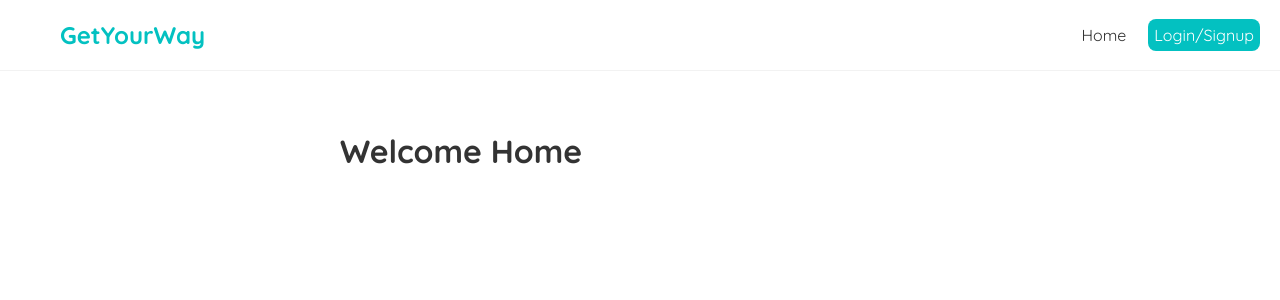
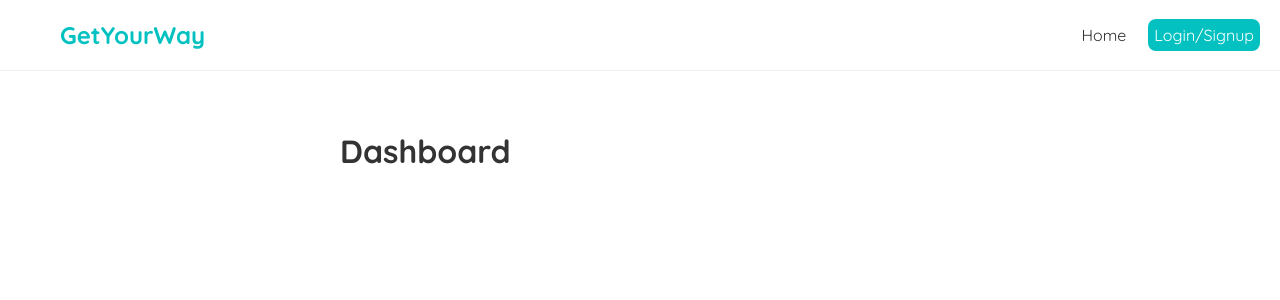
Before and after one commit to CaptainCavalier/Sky-BootcampProject, a React (Create React App) app in the folder frontend/: page / in a window 1280 px wide. Shown: the top 300 px of the page. Built offline with nearby package versions, Linux system fonts and the light colour scheme; no server answers.

Commit message:
created a routes file to handle navigation and reorganized files into filders for a neater easier to wokr with application

```diff
--- a/frontend/Data/db.json
+++ b/frontend/Data/db.json
@@ -1,10 +1,5 @@
 {
   "loginData": [
-    {
-      "username": "Coreywright476",
-      "password": "password",
-      "id": 1
-    },
     {
       "username": "tribute1",
       "password": "password1234",
@@ -24,6 +19,16 @@
       "username": "CoreyWright",
       "password": "1234",
       "id": 7
+    },
+    {
+      "username": "tribute4",
+      "password": "123454566",
+      "id": 8
+    },
+    {
+      "username": "tribute7",
+      "password": "pass123456",
+      "id": 9
     }
   ]
 }
--- a/frontend/package.json
+++ b/frontend/package.json
@@ -40,5 +40,9 @@
       "last 1 firefox version",
       "last 1 safari version"
     ]
+  },
+  "devDependencies": {
+    "cors": "^2.8.5",
+    "express": "^4.18.2"
   }
 }
--- a/frontend/src/App.js
+++ b/frontend/src/App.js
@@ -1,30 +1,8 @@
-import Navbar from './Navbar';
-import Home from './Pages/Home';
-import './index.css';
-import { BrowserRouter as Router, Route, Routes} from 'react-router-dom';
-import Login from './Pages/Login';
-import NotFound from './components/NotFound';
-
+import Pathway from "./components/Routes";
 
 function App() {
   return (
-    <Router>
-      <div className="app">
-        <Navbar />
-        <div className="content">
-          <Routes>
-            <Route exact path='/' element={<Home />}>
-            </Route>
-            <Route exact path='/login' element={<Login />}>
-            </Route>
-            {/* ''*'' to catch any other route. this is at the bottom so the above routes can function properly.
-            if the user enters a wrong path on the website this should show an error page to re-route them back--
-            -- to the homepage.  */}
-            <Route exact path="*" element={<NotFound />}></Route>
-          </Routes>
-        </div>
-      </div>
-    </Router>
+    <Pathway />
   )
 };
 
--- a/frontend/src/Pages/Home.js
+++ b/frontend/src/Pages/Dashboard.js
@@ -1,18 +1,16 @@
-import useFetch from "../components/useFetch";
+// import useFetch from "../useFetch";
 
 
-const Home = () => {
+const Dashboard = () => {
 // custom hook is passed into the file, data prop is renamed, json server url is passed in, in place of the url prop
 // remember to import 'useFetch' if using this.
-    const {data, isLoading, error} = useFetch('http://localhost:8000/logindata');
-
-
+    // const {data, isLoading, error} = useFetch('http://localhost:8000/');
 
     return (
         <div className='home'>
-            <h1>Welcome Home</h1>
+            <h1>Dashboard</h1>
         </div>
      );
 }
 
-export default Home;
+export default Dashboard;
--- a/frontend/src/Pages/Login.js
+++ b/frontend/src/Pages/Login.js
@@ -1,6 +1,5 @@
 import { useState } from "react";
 import { useNavigate } from 'react-router-dom';
-import  Register from './Register';
 
 const Login = () => {
 
@@ -8,6 +7,8 @@ const Login = () => {
     const [password, setPassword] = useState(''); //--further down in the function.
     const [isPending, setIsPending] = useState(false); //set to false as we are only making the request when the form is submitted
     const navigate = useNavigate();
+
+
 
 
     const handleSubmit = (e) => {
@@ -55,6 +56,7 @@ const Login = () => {
                   value={password}
                   onChange={(e) => setPassword(e.target.value)}
                   />
+                  <p> Welcome { username }! </p>
                   <br />
 
                   {/* the button will show submit until the button is clicked.
@@ -67,7 +69,6 @@ const Login = () => {
 
                   {/* Displays a welcome message to the user as they type in their username */}
                   <button>Dont have an account? Register here.</button>
-                  <p> Welcome { username }! </p>
             </form>
         </div>
      );
--- a/frontend/src/Pages/Register.js
+++ /dev/null
@@ -1,9 +0,0 @@
-const Register = () => {
-    return (
-        <>
-          Register
-        </>
-     );
-}
-
-export default Register;
--- /dev/null
+++ b/frontend/src/components/Routes.js
@@ -0,0 +1,30 @@
+import NotFound from './NotFound';
+import Navbar from './Navbar';
+import Home from '../Pages/Dashboard';
+import Login from '../Pages/Login'
+import { BrowserRouter as Router, Route, Routes} from 'react-router-dom';
+import '../index.css';
+
+const Pathway = () => {
+  return (
+    <Router>
+      <div className="app">
+        <Navbar />
+        <div className="content">
+          <Routes>
+            <Route exact path='/' element={<Home />}>
+            </Route>
+            <Route exact path='/login' element={<Login />}>
+            </Route>
+            {/* ''*'' to catch any other route. this is at the bottom so the above routes can function properly.
+            if the user enters a wrong path on the website this should show an error page to re-route them back--
+            -- to the homepage.  */}
+            <Route exact path="*" element={<NotFound />}></Route>
+          </Routes>
+        </div>
+      </div>
+    </Router>
+  )
+}
+
+export default Pathway;
```
Also changed, not shown: frontend/src/components/Navbar.js (renamed from frontend/src/Navbar.js), 1 other file (tests, documents, lock files or other folders).
